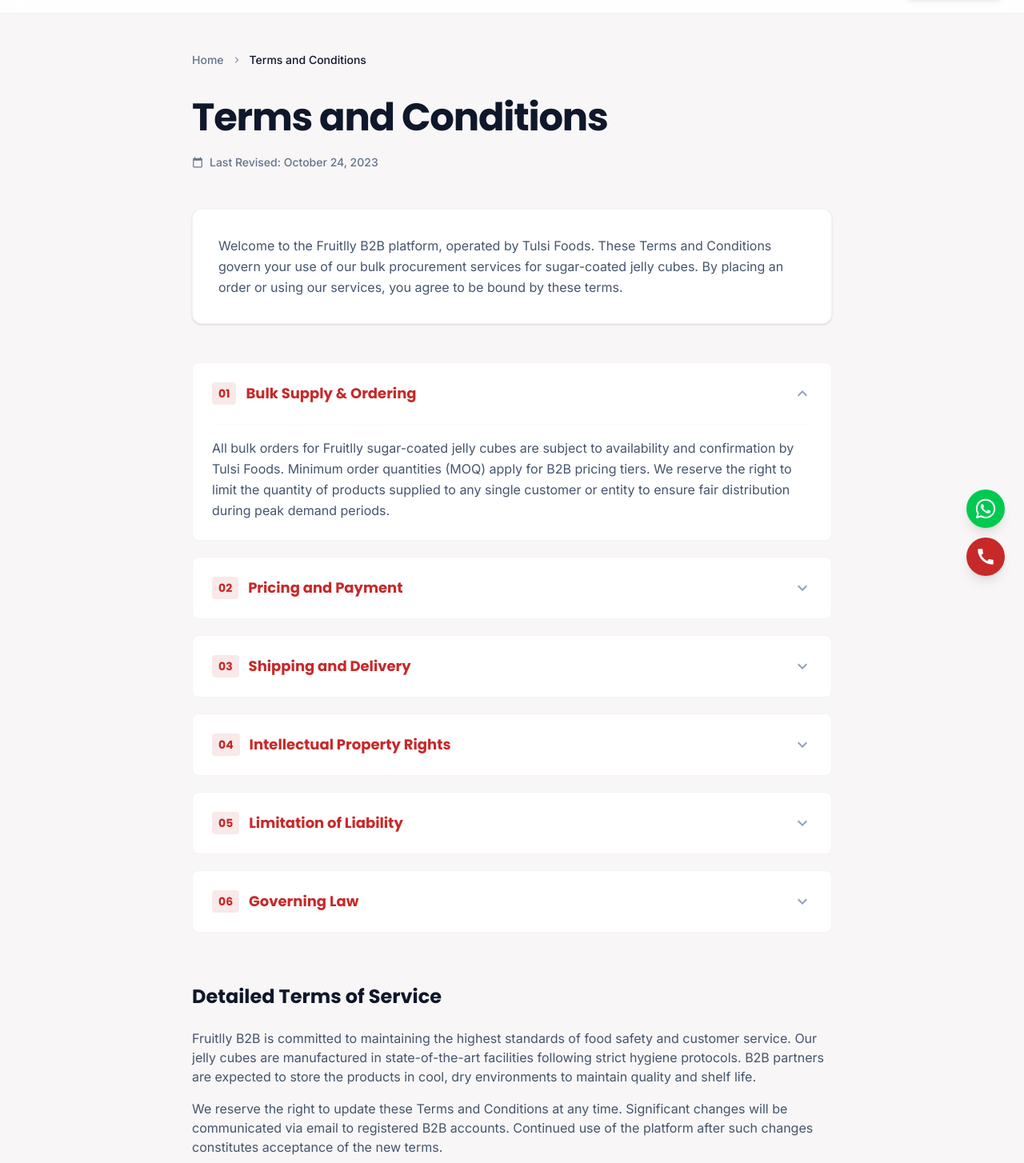
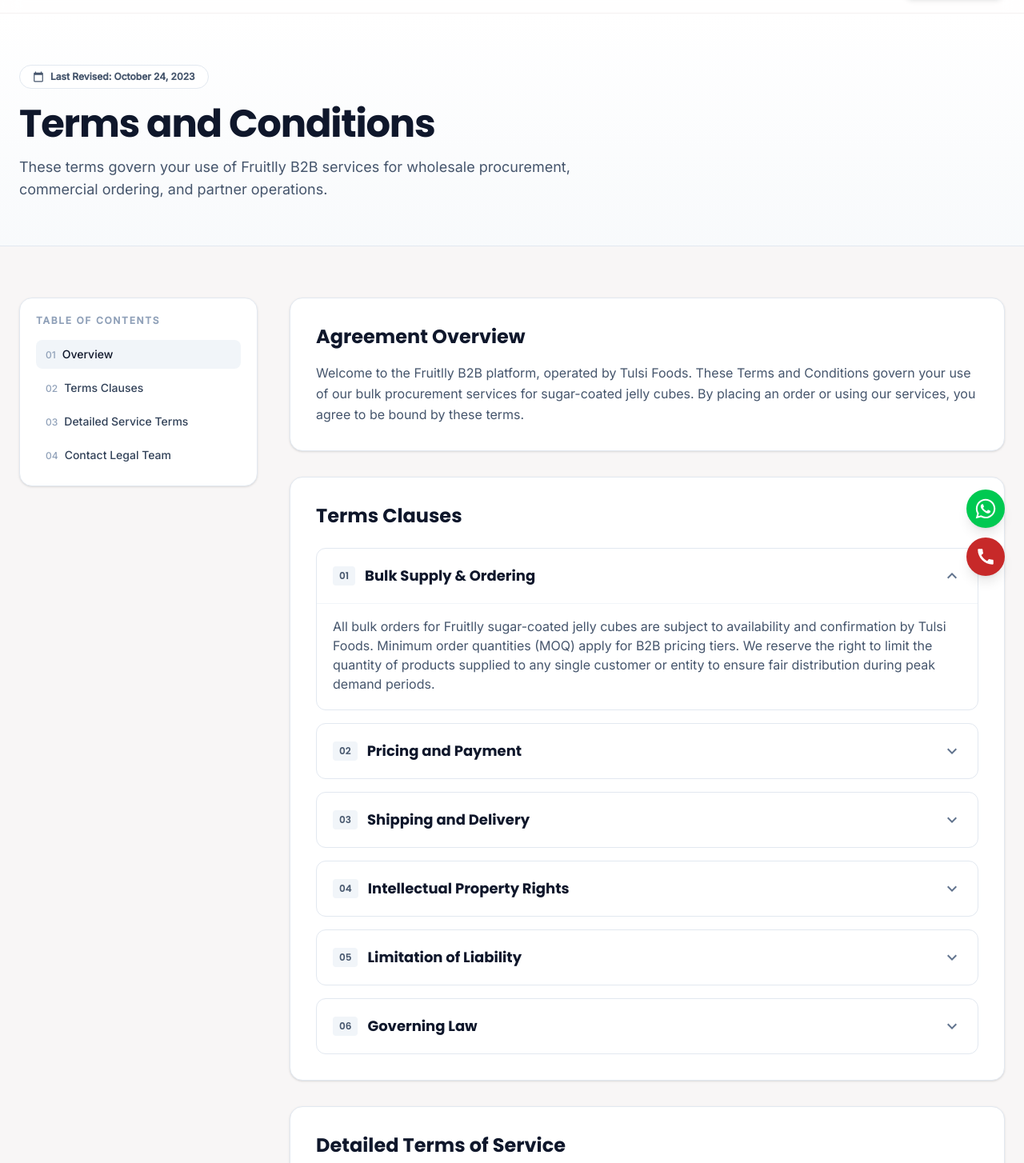
Before and after one commit to Darshan172003/Fruitlly, a React (Vite) app in the folder frontend/: page /terms in a window 1280 px wide. Shown: the part 56-1510 px from the top of the page at 80% size. Built offline with nearby package versions, Linux system fonts and the light colour scheme.

Commit message:
feat: Revamp Terms and Conditions page with interactive clauses and table of contents

```diff
--- a/frontend/src/pages/TermsAndConditions.tsx
+++ b/frontend/src/pages/TermsAndConditions.tsx
@@ -1,185 +1,253 @@
-import React from 'react';
+import React, { useEffect, useMemo, useState } from 'react';
 import { motion } from 'motion/react';
 import {
-  MdChevronRight,
   MdCalendarToday,
   MdExpandMore,
   MdMail
 } from 'react-icons/md';
-import { Link } from 'react-router-dom';
+
+type Clause = {
+  id: string;
+  title: string;
+  body: string;
+  open?: boolean;
+};
+
+const clauses: Clause[] = [
+  {
+    id: 'bulk-supply-ordering',
+    title: 'Bulk Supply & Ordering',
+    body: 'All bulk orders for Fruitlly sugar-coated jelly cubes are subject to availability and confirmation by Tulsi Foods. Minimum order quantities (MOQ) apply for B2B pricing tiers. We reserve the right to limit the quantity of products supplied to any single customer or entity to ensure fair distribution during peak demand periods.',
+    open: true,
+  },
+  {
+    id: 'pricing-payment',
+    title: 'Pricing and Payment',
+    body: 'B2B prices are confidential and provided upon request or through verified accounts. All prices are exclusive of applicable taxes unless stated otherwise. Standard payment terms are Net 30 days for approved credit accounts. Late payments may incur interest charges at 2% per month.',
+  },
+  {
+    id: 'shipping-delivery',
+    title: 'Shipping and Delivery',
+    body: 'Delivery timelines are estimates and not guaranteed. Tulsi Foods utilizes third-party logistics partners for fulfillment. Risk of loss passes to the buyer upon delivery to the carrier. Any damaged shipments must be reported within 48 hours of receipt with photographic evidence for claim processing.',
+  },
+  {
+    id: 'ip-rights',
+    title: 'Intellectual Property Rights',
+    body: '"Fruitlly" and all associated logos, branding, and proprietary recipes are the exclusive property of Tulsi Foods. B2B partners are granted a limited, non-exclusive license to use marketing materials provided by us for the sole purpose of reselling the products in their original packaging.',
+  },
+  {
+    id: 'limitation-liability',
+    title: 'Limitation of Liability',
+    body: 'To the maximum extent permitted by law, Tulsi Foods shall not be liable for any indirect, incidental, or consequential damages arising out of the use or inability to use our products or services. Our total liability for any claim shall not exceed the amount paid for the specific order giving rise to the claim.',
+  },
+  {
+    id: 'governing-law',
+    title: 'Governing Law',
+    body: 'These terms shall be governed by and construed in accordance with the laws of the jurisdiction in which Tulsi Foods is headquartered. Any disputes arising from these terms shall be subject to the exclusive jurisdiction of the local courts of that region.',
+  },
+];
 
 const TermsAndConditions = () => {
+  const [activeSection, setActiveSection] = useState('overview');
+  const [openItems, setOpenItems] = useState<Record<string, boolean>>(() => {
+    const initialState: Record<string, boolean> = {};
+    clauses.forEach((clause) => {
+      initialState[clause.id] = Boolean(clause.open);
+    });
+    return initialState;
+  });
+
+  const tocItems = useMemo(
+    () => [
+      { id: 'overview', label: 'Overview' },
+      { id: 'clauses', label: 'Terms Clauses' },
+      { id: 'details', label: 'Detailed Service Terms' },
+      { id: 'contact', label: 'Contact Legal Team' },
+    ],
+    []
+  );
+  const sectionIds = useMemo(() => tocItems.map((item) => item.id), [tocItems]);
+
+  useEffect(() => {
+    const nodes = sectionIds
+      .map((id) => document.getElementById(id))
+      .filter((node): node is HTMLElement => node !== null);
+
+    if (!nodes.length) return;
+
+    const observer = new IntersectionObserver(
+      (entries) => {
+        const visible = entries
+          .filter((entry) => entry.isIntersecting)
+          .sort((a, b) => b.intersectionRatio - a.intersectionRatio);
+
+        if (visible[0]?.target?.id) {
+          setActiveSection(visible[0].target.id);
+        }
+      },
+      {
+        root: null,
+        rootMargin: '-30% 0px -55% 0px',
+        threshold: [0.15, 0.3, 0.5, 0.75],
+      }
+    );
+
+    nodes.forEach((node) => observer.observe(node));
+    return () => observer.disconnect();
+  }, [sectionIds]);
+
+  const handleTocClick = (id: string) => (event: React.MouseEvent<HTMLAnchorElement>) => {
+    event.preventDefault();
+    setActiveSection(id);
+    window.history.replaceState(null, '', `#${id}`);
+    document.getElementById(id)?.scrollIntoView({ behavior: 'smooth', block: 'start' });
+  };
+
+  const toggleClause = (id: string) => {
+    setOpenItems((prev) => ({
+      ...prev,
+      [id]: !prev[id],
+    }));
+  };
+
   return (
     <motion.div
       initial={{ opacity: 0 }}
       animate={{ opacity: 1 }}
-      className="flex flex-1 justify-center py-12 px-6"
+      className="flex flex-1 flex-col"
     >
-      <div className="flex flex-col max-w-200 flex-1">
-        {/* Breadcrumbs */}
-        <nav className="flex items-center gap-2 mb-8 text-sm font-medium">
-          <Link to="/" className="text-slate-500 hover:text-primary transition-colors">Home</Link>
-          <span className="text-slate-400">
-            <MdChevronRight size={16} />
-          </span>
-          <span className="text-slate-900">Terms and Conditions</span>
+      <header className="border-b border-slate-200 bg-linear-to-b from-white to-slate-50">
+        <div className="mx-auto w-full max-w-7xl px-6 pb-12 pt-12 lg:pb-14 lg:pt-16">
+          <div className="mb-5 inline-flex items-center gap-2 rounded-full border border-slate-200 bg-white px-4 py-1.5 text-xs font-semibold text-slate-600">
+            <MdCalendarToday size={14} />
+            <span>Last Revised: October 24, 2023</span>
+          </div>
+          <h1 className="text-4xl font-black tracking-tight text-slate-900 md:text-5xl">
+            Terms and Conditions
+          </h1>
+          <p className="mt-4 max-w-3xl text-base text-slate-600 md:text-lg">
+            These terms govern your use of Fruitlly B2B services for wholesale procurement,
+            commercial ordering, and partner operations.
+          </p>
+        </div>
+      </header>
+
+      <main className="mx-auto w-full max-w-7xl px-6 py-12 lg:py-16">
+        <div className="flex flex-col gap-10 lg:flex-row">
+          <aside className="hidden lg:block lg:w-1/4">
+            <div className="sticky top-28 rounded-2xl border border-slate-200 bg-white p-5 shadow-sm">
+              <p className="mb-4 text-xs font-bold uppercase tracking-[0.14em] text-slate-400">
+                Table of Contents
+              </p>
+              <nav className="flex flex-col gap-1.5">
+                {tocItems.map((item, index) => (
+                  <a
+                    key={item.id}
+                    href={`#${item.id}`}
+                    onClick={handleTocClick(item.id)}
+                    className={`rounded-lg px-3 py-2 text-sm font-medium transition-colors ${
+                      activeSection === item.id
+                        ? 'bg-slate-100 text-slate-900'
+                        : 'text-slate-700 hover:bg-slate-100'
+                    }`}
+                  >
+                    <span className="mr-2 text-xs text-slate-400">{String(index + 1).padStart(2, '0')}</span>
+                    {item.label}
+                  </a>
+                ))}
               </nav>
+            </div>
+          </aside>
 
-        {/* Page Title */}
-        <div className="mb-12">
-          <h1 className="text-slate-900 text-4xl md:text-5xl font-black mb-4 tracking-tight leading-tight">Terms and Conditions</h1>
-          <div className="flex items-center gap-2 text-slate-500 font-medium">
-            <MdCalendarToday size={14} />
-            <p className="text-sm">Last Revised: October 24, 2023</p>
-          </div>
-        </div>
-
-        {/* Introduction Section */}
-        <section className="mb-12 p-8 bg-white rounded-xl border border-slate-100 shadow-sm">
-          <p className="text-slate-600 leading-relaxed">
-            Welcome to the Fruitlly B2B platform, operated by Tulsi Foods. These Terms and Conditions govern your use of our bulk procurement services for sugar-coated jelly cubes. By placing an order or using our services, you agree to be bound by these terms.
+          <article className="w-full space-y-8 lg:w-3/4">
+            <section id="overview" className="scroll-mt-28 rounded-2xl border border-slate-200 bg-white p-4 shadow-sm sm:p-8">
+              <h2 className="mb-4 text-2xl font-bold text-slate-900">Agreement Overview</h2>
+              <p className="leading-relaxed text-slate-600">
+                Welcome to the Fruitlly B2B platform, operated by Tulsi Foods. These Terms and
+                Conditions govern your use of our bulk procurement services for sugar-coated jelly
+                cubes. By placing an order or using our services, you agree to be bound by these terms.
               </p>
             </section>
 
-        {/* Accordion Legal Sections */}
-        <div className="flex flex-col gap-1">
-          <details className="group bg-white rounded-lg border border-slate-100 mb-4" open>
-            <summary className="flex cursor-pointer items-center justify-between gap-6 p-6 select-none">
-              <h3 className="text-primary text-lg font-bold flex items-center gap-3">
-                <span className="bg-primary/10 px-2 py-1 rounded text-sm">01</span>
-                Bulk Supply & Ordering
+            <section id="clauses" className="scroll-mt-28 rounded-2xl border border-slate-200 bg-white p-4 shadow-sm sm:p-8">
+              <h2 className="mb-6 text-2xl font-bold text-slate-900">Terms Clauses</h2>
+              <div className="space-y-4">
+                {clauses.map((clause, index) => {
+                  const isOpen = Boolean(openItems[clause.id]);
+
+                  return (
+                    <div
+                      key={clause.id}
+                      className="overflow-hidden rounded-xl border border-slate-200 bg-white"
+                    >
+                      <button
+                        type="button"
+                        onClick={() => toggleClause(clause.id)}
+                        aria-expanded={isOpen}
+                        className="flex w-full items-center justify-between gap-6 p-5 text-left"
+                      >
+                        <h3 className="flex items-center gap-3 text-base font-bold text-slate-900 md:text-lg">
+                          <span className="rounded bg-slate-100 px-2 py-1 text-xs font-semibold text-slate-600">
+                            {String(index + 1).padStart(2, '0')}
+                          </span>
+                          {clause.title}
                         </h3>
-              <span className="text-slate-400 group-open:rotate-180 transition-transform">
+                        <span className={`shrink-0 text-slate-500 transition-transform duration-300 ${isOpen ? 'rotate-180' : ''}`}>
                           <MdExpandMore size={24} />
                         </span>
-            </summary>
-            <div className="px-6 pb-6 pt-0">
-              <div className="h-px bg-slate-50 mb-4"></div>
-              <p className="text-slate-600 text-base leading-relaxed">
-                All bulk orders for Fruitlly sugar-coated jelly cubes are subject to availability and confirmation by Tulsi Foods. Minimum order quantities (MOQ) apply for B2B pricing tiers. We reserve the right to limit the quantity of products supplied to any single customer or entity to ensure fair distribution during peak demand periods.
+                      </button>
+
+                      <motion.div
+                        initial={false}
+                        animate={{ height: isOpen ? 'auto' : 0, opacity: isOpen ? 1 : 0 }}
+                        transition={{ duration: 0.3, ease: [0.22, 1, 0.36, 1] }}
+                        className="overflow-hidden"
+                      >
+                        <div className="border-t border-slate-100 px-5 pb-5 pt-4 text-slate-600">
+                          {clause.body}
+                        </div>
+                      </motion.div>
+                    </div>
+                  );
+                })}
+              </div>
+            </section>
+
+            <section id="details" className="scroll-mt-28 rounded-2xl border border-slate-200 bg-white p-4 shadow-sm sm:p-8">
+              <h2 className="mb-6 text-2xl font-bold text-slate-900">Detailed Terms of Service</h2>
+              <div className="prose prose-slate max-w-none space-y-4 text-slate-600">
+                <p>
+                  Fruitlly B2B is committed to maintaining the highest standards of food safety and
+                  customer service. Our jelly cubes are manufactured in state-of-the-art facilities
+                  following strict hygiene protocols. B2B partners are expected to store the products
+                  in cool, dry environments to maintain quality and shelf life.
+                </p>
+                <p>
+                  We reserve the right to update these Terms and Conditions at any time. Significant
+                  changes will be communicated via email to registered B2B accounts. Continued use of
+                  the platform after such changes constitutes acceptance of the new terms.
                 </p>
               </div>
-          </details>
+            </section>
 
-          <details className="group bg-white rounded-lg border border-slate-100 mb-4">
-            <summary className="flex cursor-pointer items-center justify-between gap-6 p-6 select-none">
-              <h3 className="text-primary text-lg font-bold flex items-center gap-3">
-                <span className="bg-primary/10 px-2 py-1 rounded text-sm">02</span>
-                Pricing and Payment
-              </h3>
-              <span className="text-slate-400 group-open:rotate-180 transition-transform">
-                <MdExpandMore size={24} />
-              </span>
-            </summary>
-            <div className="px-6 pb-6 pt-0">
-              <div className="h-px bg-slate-50 mb-4"></div>
-              <p className="text-slate-600 text-base leading-relaxed">
-                B2B prices are confidential and provided upon request or through verified accounts. All prices are exclusive of applicable taxes unless stated otherwise. Standard payment terms are Net 30 days for approved credit accounts. Late payments may incur interest charges at 2% per month.
+            <section id="contact" className="scroll-mt-28 rounded-2xl border border-slate-200 bg-slate-50 p-4 text-center shadow-sm sm:p-8">
+              <h3 className="mb-2 text-xl font-bold text-slate-900">Have questions about these terms?</h3>
+              <p className="mx-auto mb-6 max-w-xl text-slate-600">
+                Our legal and support teams are here to help you understand your B2B partnership.
               </p>
-            </div>
-          </details>
-
-          <details className="group bg-white rounded-lg border border-slate-100 mb-4">
-            <summary className="flex cursor-pointer items-center justify-between gap-6 p-6 select-none">
-              <h3 className="text-primary text-lg font-bold flex items-center gap-3">
-                <span className="bg-primary/10 px-2 py-1 rounded text-sm">03</span>
-                Shipping and Delivery
-              </h3>
-              <span className="text-slate-400 group-open:rotate-180 transition-transform">
-                <MdExpandMore size={24} />
-              </span>
-            </summary>
-            <div className="px-6 pb-6 pt-0">
-              <div className="h-px bg-slate-50 mb-4"></div>
-              <p className="text-slate-600 text-base leading-relaxed">
-                Delivery timelines are estimates and not guaranteed. Tulsi Foods utilizes third-party logistics partners for fulfillment. Risk of loss passes to the buyer upon delivery to the carrier. Any damaged shipments must be reported within 48 hours of receipt with photographic evidence for claim processing.
-              </p>
-            </div>
-          </details>
-
-          <details className="group bg-white rounded-lg border border-slate-100 mb-4">
-            <summary className="flex cursor-pointer items-center justify-between gap-6 p-6 select-none">
-              <h3 className="text-primary text-lg font-bold flex items-center gap-3">
-                <span className="bg-primary/10 px-2 py-1 rounded text-sm">04</span>
-                Intellectual Property Rights
-              </h3>
-              <span className="text-slate-400 group-open:rotate-180 transition-transform">
-                <MdExpandMore size={24} />
-              </span>
-            </summary>
-            <div className="px-6 pb-6 pt-0">
-              <div className="h-px bg-slate-50 mb-4"></div>
-              <p className="text-slate-600 text-base leading-relaxed">
-                "Fruitlly" and all associated logos, branding, and proprietary recipes are the exclusive property of Tulsi Foods. B2B partners are granted a limited, non-exclusive license to use marketing materials provided by us for the sole purpose of reselling the products in their original packaging.
-              </p>
-            </div>
-          </details>
-
-          <details className="group bg-white rounded-lg border border-slate-100 mb-4">
-            <summary className="flex cursor-pointer items-center justify-between gap-6 p-6 select-none">
-              <h3 className="text-primary text-lg font-bold flex items-center gap-3">
-                <span className="bg-primary/10 px-2 py-1 rounded text-sm">05</span>
-                Limitation of Liability
-              </h3>
-              <span className="text-slate-400 group-open:rotate-180 transition-transform">
-                <MdExpandMore size={24} />
-              </span>
-            </summary>
-            <div className="px-6 pb-6 pt-0">
-              <div className="h-px bg-slate-50 mb-4"></div>
-              <p className="text-slate-600 text-base leading-relaxed">
-                To the maximum extent permitted by law, Tulsi Foods shall not be liable for any indirect, incidental, or consequential damages arising out of the use or inability to use our products or services. Our total liability for any claim shall not exceed the amount paid for the specific order giving rise to the claim.
-              </p>
-            </div>
-          </details>
-
-          <details className="group bg-white rounded-lg border border-slate-100 mb-4">
-            <summary className="flex cursor-pointer items-center justify-between gap-6 p-6 select-none">
-              <h3 className="text-primary text-lg font-bold flex items-center gap-3">
-                <span className="bg-primary/10 px-2 py-1 rounded text-sm">06</span>
-                Governing Law
-              </h3>
-              <span className="text-slate-400 group-open:rotate-180 transition-transform">
-                <MdExpandMore size={24} />
-              </span>
-            </summary>
-            <div className="px-6 pb-6 pt-0">
-              <div className="h-px bg-slate-50 mb-4"></div>
-              <p className="text-slate-600 text-base leading-relaxed">
-                These terms shall be governed by and construed in accordance with the laws of the jurisdiction in which Tulsi Foods is headquartered. Any disputes arising from these terms shall be subject to the exclusive jurisdiction of the local courts of that region.
-              </p>
-            </div>
-          </details>
-        </div>
-
-        {/* Detailed Text Section */}
-        <div className="mt-12">
-          <h2 className="text-slate-900 text-2xl font-bold mb-6">Detailed Terms of Service</h2>
-          <div className="prose prose-slate max-w-none text-slate-600 space-y-4">
-            <p>
-              Fruitlly B2B is committed to maintaining the highest standards of food safety and customer service. Our jelly cubes are manufactured in state-of-the-art facilities following strict hygiene protocols. B2B partners are expected to store the products in cool, dry environments to maintain quality and shelf life.
-            </p>
-            <p>
-              We reserve the right to update these Terms and Conditions at any time. Significant changes will be communicated via email to registered B2B accounts. Continued use of the platform after such changes constitutes acceptance of the new terms.
-            </p>
-          </div>
-        </div>
-
-        {/* Footer CTA */}
-        <div className="mt-16 p-10 bg-primary/5 rounded-2xl border-2 border-dashed border-primary/20 flex flex-col items-center text-center">
-          <h3 className="text-slate-900 text-xl font-bold mb-2">Have questions about these terms?</h3>
-          <p className="text-slate-600 mb-6">Our legal and support teams are here to help you understand your B2B partnership.</p>
               <div className="flex flex-wrap justify-center gap-4">
-            <button className="bg-primary text-white font-bold py-3 px-8 rounded-lg hover:bg-primary/90 transition-all flex items-center gap-2">
+                <button className="flex items-center gap-2 rounded-lg bg-primary px-8 py-3 font-bold text-white transition-all hover:bg-primary/90">
                   <MdMail size={18} />
                   Contact Legal Team
                 </button>
-            <button className="bg-white text-slate-900 border border-slate-200 font-bold py-3 px-8 rounded-lg hover:bg-slate-50 transition-all">
+                <button className="rounded-lg border border-slate-300 bg-white px-8 py-3 font-bold text-slate-900 transition-all hover:bg-slate-50">
                   Download PDF
                 </button>
               </div>
+            </section>
+          </article>
         </div>
-      </div>
+      </main>
     </motion.div>
   );
 };
```
Lines whose indentation alone changed are shown as unchanged.
